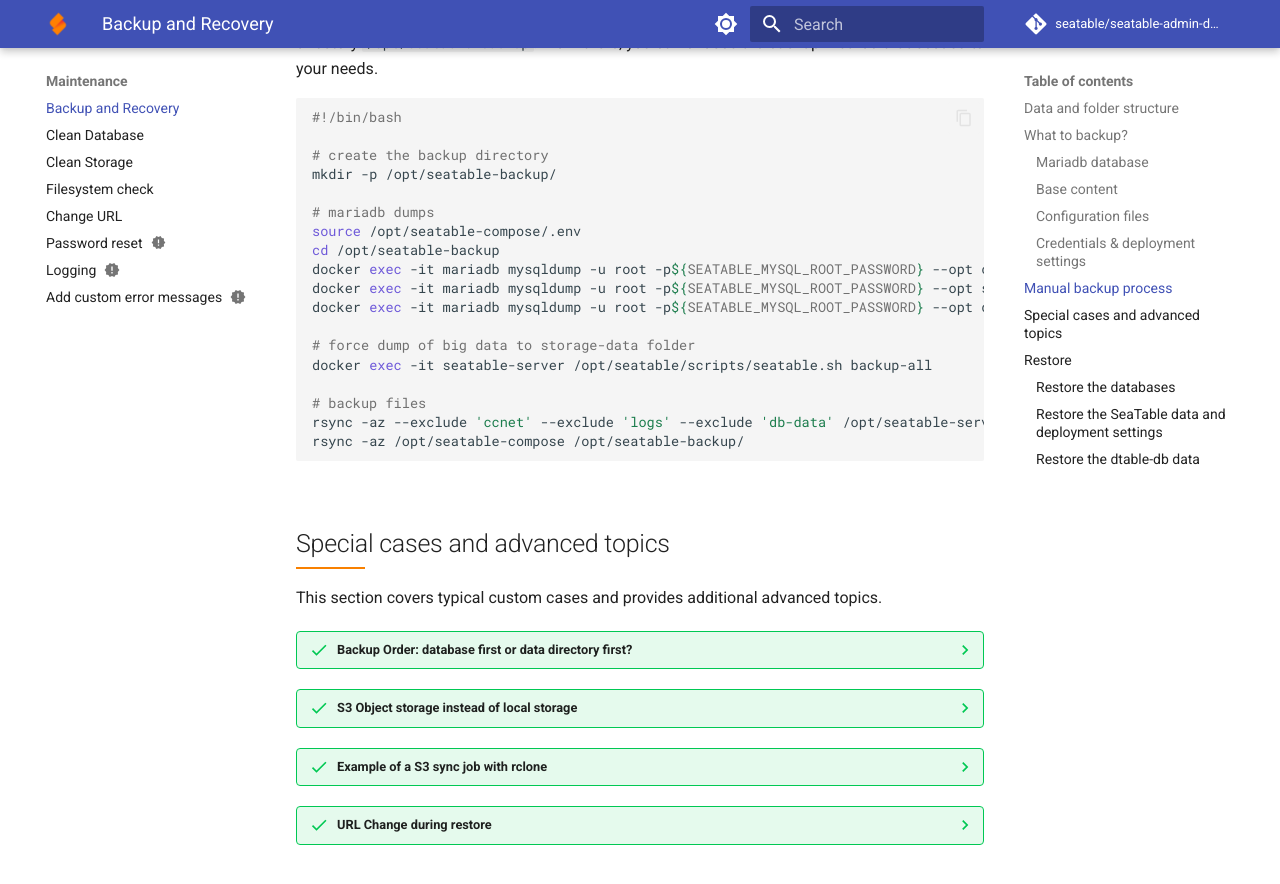
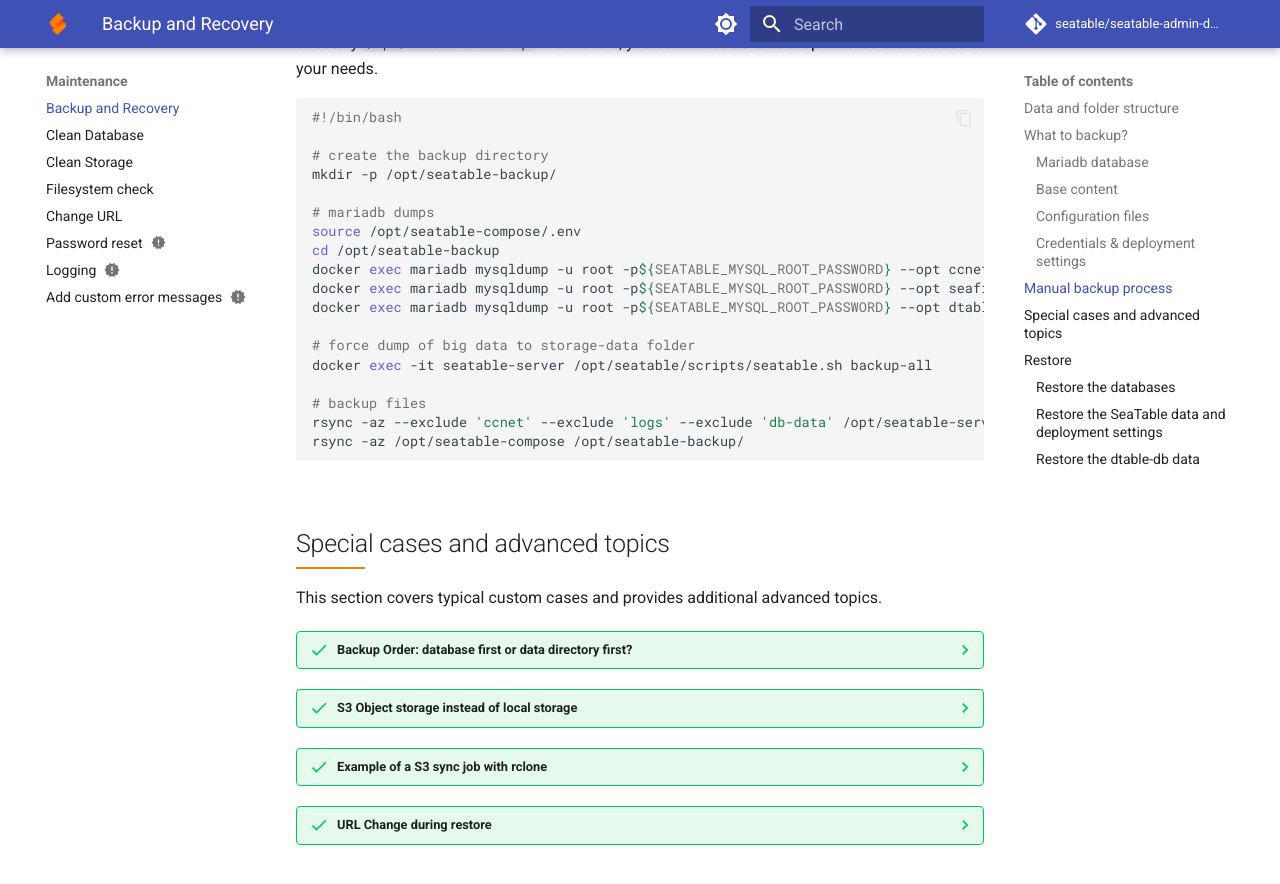
Before and after one commit to seatable/seatable-admin-docs, an MkDocs documentation site: the page built from docs/maintenance/backup-recovery.md, in a window 1280 px wide and 900 px high, scrolled down 3721 px. Shown: the top 884 px of the window. Built offline with MkDocs 1.6.1 and Material for MkDocs 9.7.7, drawn with Linux system fonts in a browser that asks for light colours; comment, search, counter and statistics services are not loaded.

```diff
--- a/docs/maintenance/backup-recovery.md
+++ b/docs/maintenance/backup-recovery.md
@@ -138,9 +138,9 @@ mkdir -p /opt/seatable-backup/
 # mariadb dumps
 source /opt/seatable-compose/.env
 cd /opt/seatable-backup
-docker exec -it mariadb mysqldump -u root -p${SEATABLE_MYSQL_ROOT_PASSWORD} --opt ccnet_db > ./ccnet_db.sql
-docker exec -it mariadb mysqldump -u root -p${SEATABLE_MYSQL_ROOT_PASSWORD} --opt seafile_db > ./seafile_db.sql
-docker exec -it mariadb mysqldump -u root -p${SEATABLE_MYSQL_ROOT_PASSWORD} --opt dtable_db > ./dtable_db.sql
+docker exec mariadb mysqldump -u root -p${SEATABLE_MYSQL_ROOT_PASSWORD} --opt ccnet_db > ./ccnet_db.sql
+docker exec mariadb mysqldump -u root -p${SEATABLE_MYSQL_ROOT_PASSWORD} --opt seafile_db > ./seafile_db.sql
+docker exec mariadb mysqldump -u root -p${SEATABLE_MYSQL_ROOT_PASSWORD} --opt dtable_db > ./dtable_db.sql
 
 # force dump of big data to storage-data folder
 docker exec -it seatable-server /opt/seatable/scripts/seatable.sh backup-all
```
